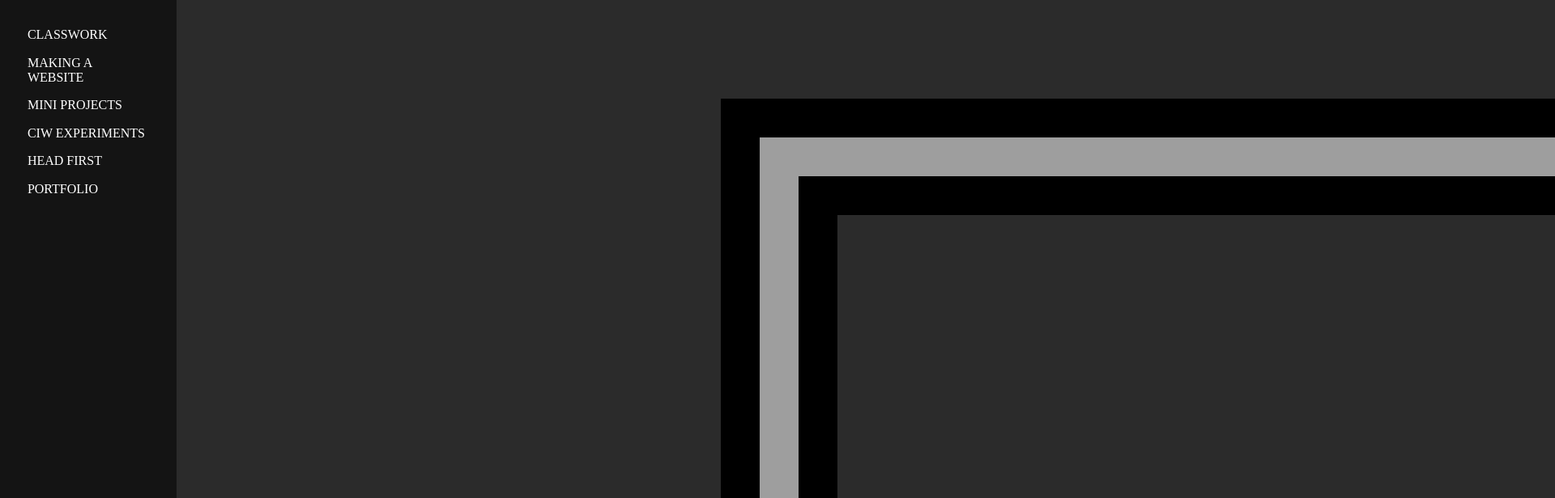
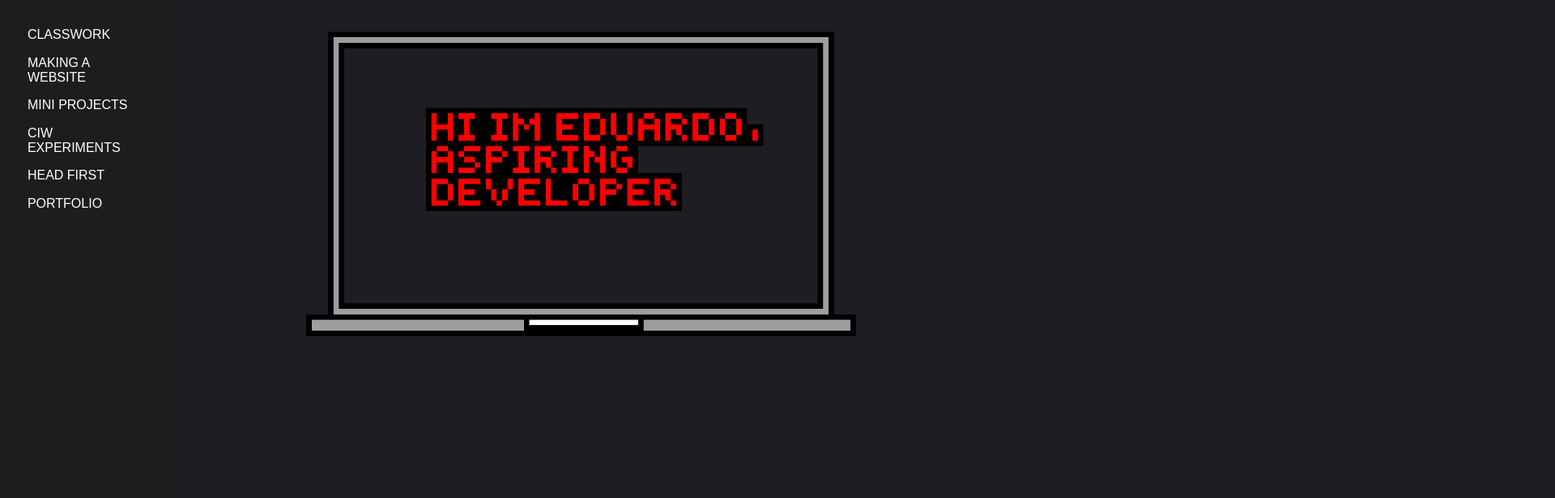
Before and after one commit to AQUIDHEAD/AQUIDHEAD.github.io, a plain HTML site: page index.html in a window 1280 px wide. Shown: the top 616 px of the page at 81% size, 1920 px wide, since content can reach past the window. Drawn offline with Linux system fonts and the light colour scheme.

Commit message:
If applied this commit will change the main_page.css file to support the image

```diff
--- a/main_page.css
+++ b/main_page.css
@@ -1,7 +1,7 @@
 body {
    margin: 1%;
    padding: 1%;
-   background-color: #2b2b2b;
+   background-color: #1e1d24;
 }
 h1 {
   text-align: center;
@@ -9,6 +9,12 @@ h1 {
 }
 h2 {
   color: #000000;
+}
+
+img {
+  width: 70%;
+  height: auto;
+  padding-left: 21%;
 }
 
 footer {
@@ -26,6 +32,7 @@ a {
   color:#002fff;
   padding: 5px;
   text-transform: uppercase;
+  font-family: Arial, Helvetica, sans-serif;
 }
 
 a:hover {
@@ -42,7 +49,7 @@ a:hover {
   z-index: 1;
   top: 0;
   left: 0;
-  background-color: #141414;
+  background-color: #1d1d1d;
   overflow-x: hidden;
   padding: 2%;
 }
@@ -56,6 +63,6 @@ a:hover {
 }
 
 .sidenav a:hover {
-  color: #002fff;
+  color: #ff0000;
   padding: 9%;
 }
```
